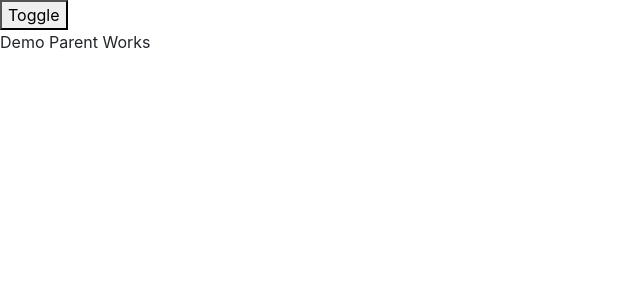
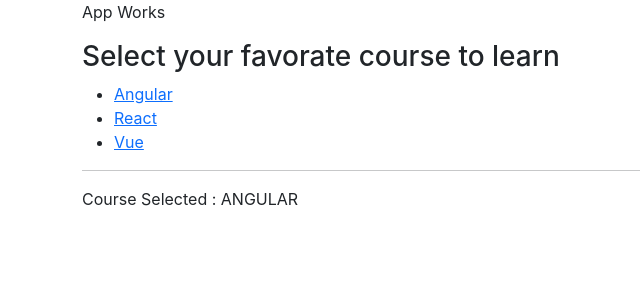
Before and after one commit to synergy2411/frontend-advanced-module-four, a React (Create React App) app in the folder expense-app/: page /courses/angular in a window 1280 px wide. Shown: the top 300 px of the page, without its empty margins (0-640 px from the left). Built offline with nearby package versions, Linux system fonts and the light colour scheme.

Commit message:
route parameter added

```diff
--- a/expense-app/package.json
+++ b/expense-app/package.json
@@ -10,6 +10,7 @@
     "bootstrap": "^5.2.0",
     "react": "^18.2.0",
     "react-dom": "^18.2.0",
+    "react-router-dom": "^6.3.0",
     "react-scripts": "5.0.1",
     "uuid": "^8.3.2",
     "web-vitals": "^2.1.4"
--- a/expense-app/src/App.js
+++ b/expense-app/src/App.js
@@ -1,11 +1,8 @@
-import React, { useContext, useState } from "react";
-import Login from "./components/Auth/Login/Login";
-import DemoParent from "./components/Demo/DemoParent";
-import UseContextDemo from "./components/Demo/UseContextDemo";
-import UseEffectDemo from "./components/Demo/UseEffectDemo";
-import UseReducerDemo from "./components/Demo/UseReducerDemo";
+import React, { useState } from "react";
+import { Routes, Route } from 'react-router-dom';
+
 import Expenses from "./components/Expenses/Expenses";
-import AuthContext from "./context/auth-context";
+import Courses from "./pages/Courses/Courses";
 
 function App() {
   // const context = useContext(AuthContext);
@@ -19,7 +16,14 @@ function App() {
   const onLogout = () => setIsLoggedIn(false);
 
   return (
-    <DemoParent />
+    <div className="container">
+      <p>App Works</p>
+      <Routes>
+        <Route path="/expenses" element={<Expenses />} />          {/* http://localhost:3000/expenses */}
+        <Route path="/courses/*" element={<Courses />} />
+      </Routes>
+    </div>
+    // <DemoParent />
     // <UseReducerDemo />
 
     // <AuthContext.Provider value={{ isLoggedIn: isLoggedIn, onLogin: onLogin, onLogout: onLogout }}>
--- a/expense-app/src/components/Demo/DemoParent.js
+++ b/expense-app/src/components/Demo/DemoParent.js
@@ -6,8 +6,8 @@ const DemoParent = () => {
     const [toggle, setToggle] = useState(false)
     console.log("PARENT")
 
-    // const changeValue = useCallback(() => console.log("CHANGING VALUES"), [])
-    const changeValue = useMemo(() => () => console.log("CHANGING VALUES"), [])
+    const changeValue = useCallback(() => console.log("CHANGING VALUES"), [])
+    // const changeValue = useMemo(() => () => console.log("CHANGING VALUES"), [])
 
     const numbers = useMemo(() => [1, 2, 3, 4, 5], []);
 
--- a/expense-app/src/index.js
+++ b/expense-app/src/index.js
@@ -1,12 +1,15 @@
+import "bootstrap/dist/css/bootstrap.min.css";
 import React from 'react';
 import ReactDOM from 'react-dom/client';
-import "bootstrap/dist/css/bootstrap.min.css";
+import { BrowserRouter } from 'react-router-dom';
+
+import App from './App';
 import './index.css';
-import App from './App';
-import AuthContext from './context/auth-context';
 
 
 const root = ReactDOM.createRoot(document.getElementById('root'));
 root.render(
-  <App />
+  <BrowserRouter>
+    <App />
+  </BrowserRouter>
 );
--- /dev/null
+++ b/expense-app/src/pages/Courses/CourseItem/CourseItem.js
@@ -0,0 +1,13 @@
+import React from 'react';
+import { useParams } from 'react-router-dom';
+
+const CourseItem = () => {
+    const params = useParams();
+    return (
+        <div>
+            Course Selected : {params.courseName.toUpperCase()}
+        </div>
+    );
+}
+
+export default CourseItem;
--- /dev/null
+++ b/expense-app/src/pages/Courses/Courses.js
@@ -0,0 +1,29 @@
+import React from 'react';
+import { Link, Routes, Route } from 'react-router-dom';
+import CourseItem from './CourseItem/CourseItem';
+
+const Courses = () => {
+    return (
+        <div>
+            <h3>Select your favorate course to learn</h3>
+            <ul>
+                <li>
+                    <Link to="angular">Angular</Link>
+                </li>
+                <li>
+                    <Link to="react">React</Link>
+                </li>
+                <li>
+                    <Link to="vue">Vue</Link>
+                </li>
+            </ul>
+
+            <hr />
+            <Routes>
+                <Route path=":courseName" element={<CourseItem />} />
+            </Routes>
+        </div>
+    );
+}
+
+export default Courses;
```
Also changed, not shown: 1 other file (tests, documents, lock files or other folders).
